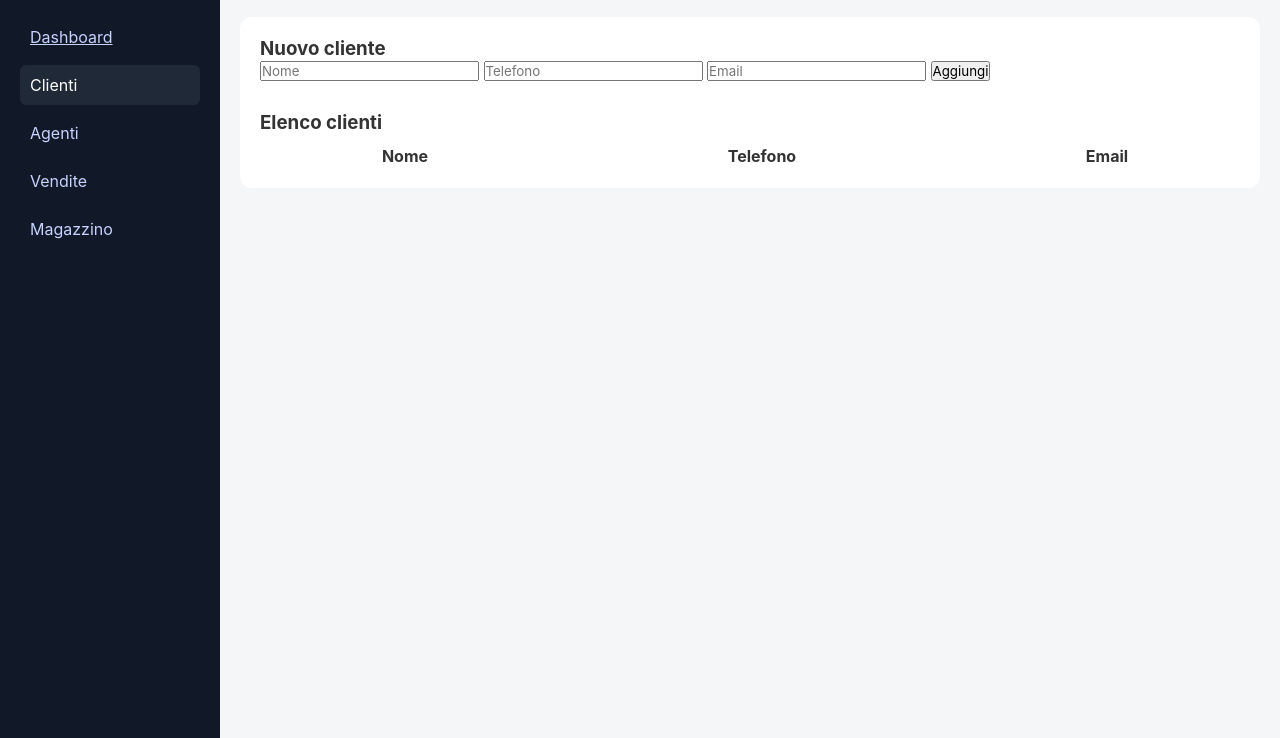
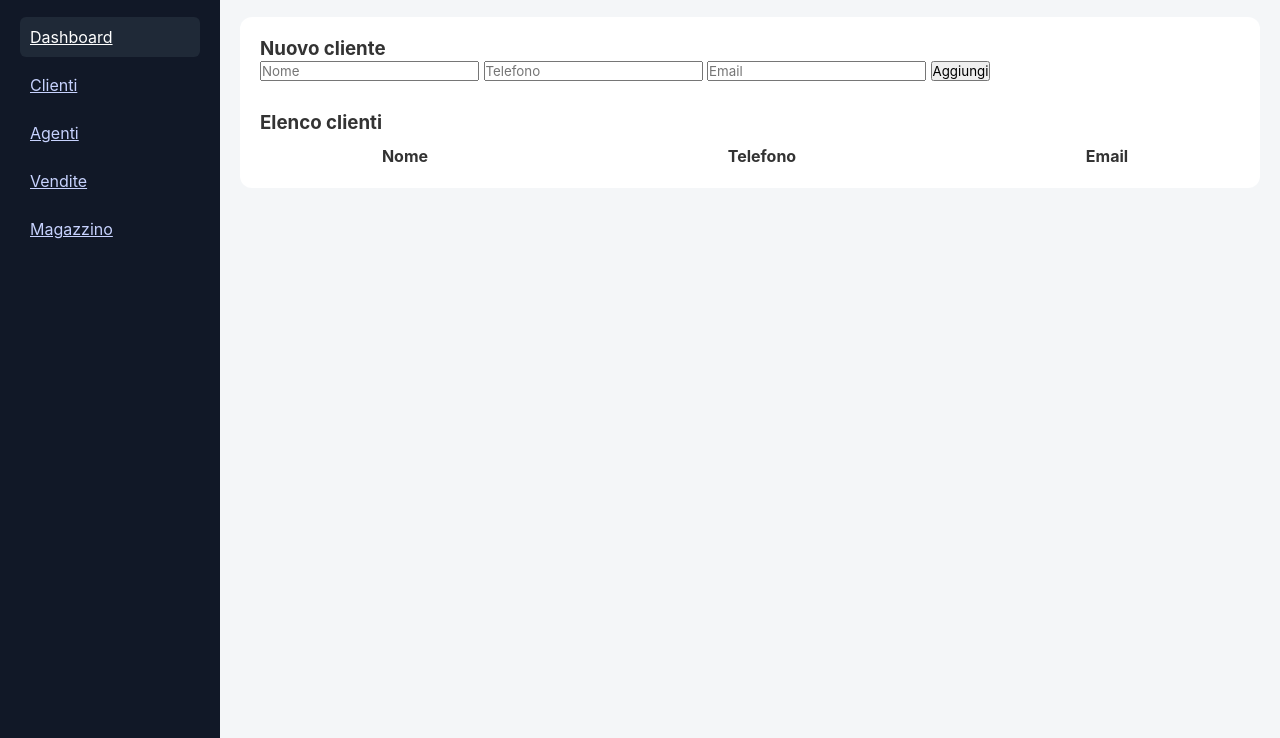
Before and after one commit to lucegasbonus-commits/crm-magazzino, a website: page public/clienti.html in a window 1280 px wide. Shown: the part 62-800 px from the top of the page. Drawn offline with Linux system fonts and the light colour scheme; no server answers.

Commit message:
clienti.html

```diff
--- a/public/clienti.html
+++ b/public/clienti.html
@@ -11,13 +11,14 @@
 
   <aside class="sidebar">
     <h2>CRM</h2>
-    <nav>
-      <a href="/">Dashboard</a>
-      <a class="active">Clienti</a>
-      <a>Agenti</a>
-      <a>Vendite</a>
-      <a>Magazzino</a>
-    </nav>
+   <nav>
+  <a href="/" class="active">Dashboard</a>
+  <a href="/clienti.html">Clienti</a>
+  <a href="/agenti.html">Agenti</a>
+  <a href="/vendite.html">Vendite</a>
+  <a href="/">Magazzino</a>
+</nav>
+
   </aside>
 
   <main class="main">
```
